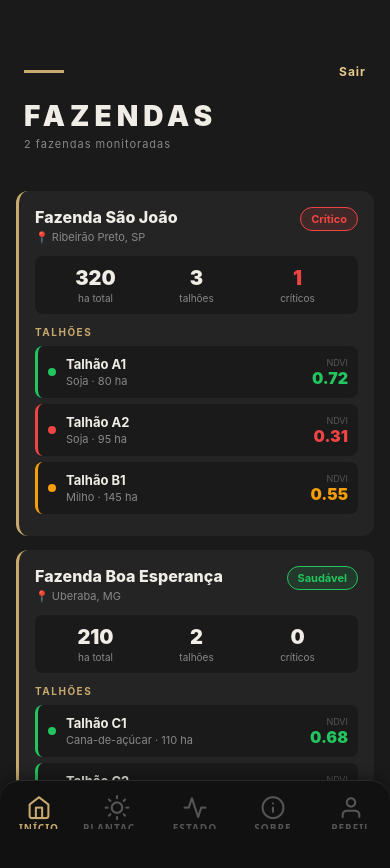
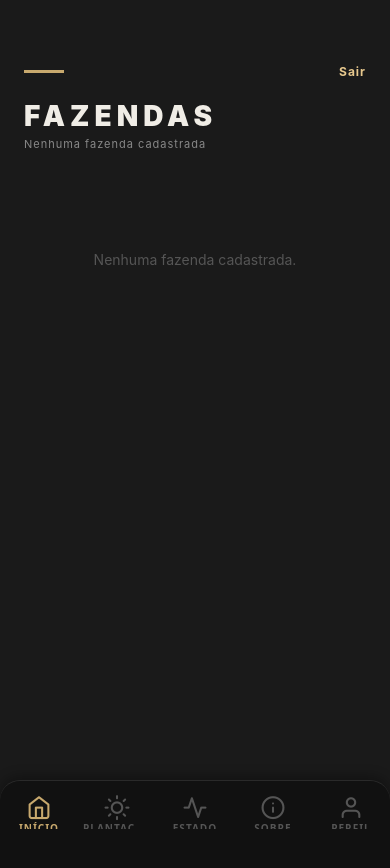
Before and after one commit to Felipe-Furlanetto0504/GS-Mobile, a React Native app in the folder GS-Mobile/: screen /App in a window 390 px wide. Shown: the top 868 px of the page. Built offline with nearby package versions, Linux system fonts and the light colour scheme.

Commit message:
feat:"A fazenda cadastrada aparece em Home.js"

```diff
--- a/GS-Mobile/src/screens/Home.js
+++ b/GS-Mobile/src/screens/Home.js
@@ -1,104 +1,42 @@
-// src/screens/Home.js  (Fazendas — tela principal)
 import { useEffect, useState, useCallback } from 'react';
 import {
-  View, Text, FlatList, TouchableOpacity, StyleSheet,
+  View, Text, ScrollView, TouchableOpacity, StyleSheet,
   StatusBar, RefreshControl, Alert,
 } from 'react-native';
 import AsyncStorage from '@react-native-async-storage/async-storage';
-import { Colors, corStatus } from '../constants/colors';
-import { mockFazendas } from '../services/mockData';
-// import { getFazendas } from '../services/api';
+import { Colors } from '../constants/colors';
 
 export default function Home({ navigation }) {
-  const [fazendas,   setFazendas]   = useState([]);
+  const [fazenda,    setFazenda]    = useState(null);
   const [loading,    setLoading]    = useState(true);
   const [refreshing, setRefreshing] = useState(false);
 
-  const carregar = async () => {
+  const carregar = useCallback(async () => {
     try {
-      // const { data } = await getFazendas();
-      // setFazendas(data);
-      await new Promise((r) => setTimeout(r, 600));
-      setFazendas(mockFazendas);
+      const raw = await AsyncStorage.getItem('INFORMACOES');
+      if (raw) setFazenda(JSON.parse(raw));
     } catch {
-      Alert.alert('Erro', 'Não foi possível carregar as fazendas.');
+      Alert.alert('Erro', 'Não foi possível carregar os dados.');
     } finally {
       setLoading(false);
       setRefreshing(false);
     }
-  };
+  }, []);
 
-  useEffect(() => { carregar(); }, []);
-  const onRefresh = useCallback(() => { setRefreshing(true); carregar(); }, []);
+  useEffect(() => { carregar(); }, [carregar]);
+
+  const onRefresh = useCallback(() => { setRefreshing(true); carregar(); }, [carregar]);
 
   async function sair() {
     Alert.alert('Sair', 'Deseja encerrar a sessão?', [
       { text: 'Cancelar', style: 'cancel' },
       {
         text: 'Sair', style: 'destructive', onPress: async () => {
-          await AsyncStorage.removeItem('@agroguard:token');
+          await AsyncStorage.removeItem('Logado');
           navigation.reset({ index: 0, routes: [{ name: 'Login' }] });
         },
       },
     ]);
-  }
-
-  function statusFazenda(talhoes) {
-    if (talhoes.some((t) => t.status_atual === 'Crítico'))       return 'Crítico';
-    if (talhoes.some((t) => t.status_atual === 'Em Observação')) return 'Em Observação';
-    return 'Saudável';
-  }
-
-  function renderTalhao(t) {
-    return (
-      <View key={t.id} style={[s.talhaoRow, { borderLeftColor: corStatus(t.status_atual) }]}>
-        <View style={[s.talhaoDot, { backgroundColor: corStatus(t.status_atual) }]} />
-        <View style={{ flex: 1 }}>
-          <Text style={s.talhaoNome}>{t.nome}</Text>
-          <Text style={s.talhaoSub}>{t.cultura_plantada} · {t.area_hectares} ha</Text>
-        </View>
-        <View style={s.ndviWrap}>
-          <Text style={s.ndviLabel}>NDVI</Text>
-          <Text style={[s.ndviValor, { color: corStatus(t.status_atual) }]}>
-            {t.indice_ndvi.toFixed(2)}
-          </Text>
-        </View>
-      </View>
-    );
-  }
-
-  function renderFazenda({ item }) {
-    const st     = statusFazenda(item.talhoes);
-    const criticos = item.talhoes.filter((t) => t.status_atual === 'Crítico').length;
-    return (
-      <View style={s.card}>
-        <View style={s.cardTop}>
-          <View style={{ flex: 1 }}>
-            <Text style={s.cardNome}>{item.nome}</Text>
-            <Text style={s.cardLocal}>📍 {item.municipio}, {item.estado}</Text>
-          </View>
-          <View style={[s.badge, { backgroundColor: corStatus(st) + '22', borderColor: corStatus(st) }]}>
-            <Text style={[s.badgeTexto, { color: corStatus(st) }]}>{st}</Text>
-          </View>
-        </View>
-
-        <View style={s.metricas}>
-          {[
-            { v: item.area_total_hectares, l: 'ha total' },
-            { v: item.talhoes.length,      l: 'talhões' },
-            { v: criticos,                 l: 'críticos', c: criticos > 0 ? Colors.critico : null },
-          ].map(({ v, l, c }) => (
-            <View key={l} style={s.metricaItem}>
-              <Text style={[s.metricaValor, c && { color: c }]}>{v}</Text>
-              <Text style={s.metricaLabel}>{l}</Text>
-            </View>
-          ))}
-        </View>
-
-        <Text style={s.secaoLabel}>TALHÕES</Text>
-        {item.talhoes.map(renderTalhao)}
-      </View>
-    );
   }
 
   return (
@@ -113,20 +51,41 @@ export default function Home({ navigation }) {
           </TouchableOpacity>
         </View>
         <Text style={s.titulo}>FAZENDAS</Text>
-        <Text style={s.subtitulo}>{fazendas.length} fazenda{fazendas.length !== 1 ? 's' : ''} monitorada{fazendas.length !== 1 ? 's' : ''}</Text>
+        <Text style={s.subtitulo}>{fazenda ? '1 fazenda monitorada' : 'Nenhuma fazenda cadastrada'}</Text>
       </View>
 
       {loading ? (
-        <View style={s.centrado}><Text style={s.loadingTexto}>Carregando fazendas...</Text></View>
+        <View style={s.centrado}>
+          <Text style={s.loadingTexto}>Carregando...</Text>
+        </View>
       ) : (
-        <FlatList
-          data={fazendas}
-          keyExtractor={(i) => String(i.id)}
-          renderItem={renderFazenda}
+        <ScrollView
           contentContainerStyle={s.lista}
           refreshControl={<RefreshControl refreshing={refreshing} onRefresh={onRefresh} tintColor={Colors.primario} />}
-          ListEmptyComponent={<View style={s.centrado}><Text style={s.emptyTexto}>Nenhuma fazenda cadastrada.</Text></View>}
-        />
+        >
+          {fazenda ? (
+            <View style={s.card}>
+              <View style={s.cardTop}>
+                <View style={{ flex: 1 }}>
+                  <Text style={s.cardNome}>{fazenda.nomeFazenda}</Text>
+                  <Text style={s.cardDono}>👤 {fazenda.nome}</Text>
+                </View>
+                <View style={s.badge}>
+                  <Text style={s.badgeTexto}>Saudável</Text>
+                </View>
+              </View>
+
+              <Text style={s.secaoLabel}>TALHÕES</Text>
+              <View style={s.talhaoVazio}>
+                <Text style={s.talhaoVazioTexto}>Nenhum talhão cadastrado.</Text>
+              </View>
+            </View>
+          ) : (
+            <View style={s.centrado}>
+              <Text style={s.emptyTexto}>Nenhuma fazenda cadastrada.</Text>
+            </View>
+          )}
+        </ScrollView>
       )}
     </View>
   );
@@ -188,7 +147,6 @@ const s = StyleSheet.create({
   },
   lista: {
     padding: 16,
-    gap: 14,
   },
   card: {
     backgroundColor: Colors.fundoCard,
@@ -200,14 +158,14 @@ const s = StyleSheet.create({
   cardTop: {
     flexDirection: 'row',
     alignItems: 'flex-start',
-    marginBottom: 12,
+    marginBottom: 16,
   },
   cardNome: {
     fontSize: 16,
     fontWeight: '800',
     color: Colors.textoPrimario,
   },
-  cardLocal: {
+  cardDono: {
     fontSize: 11,
     color: Colors.textoSub,
     marginTop: 3,
@@ -217,32 +175,14 @@ const s = StyleSheet.create({
     paddingVertical: 4,
     borderRadius: 20,
     borderWidth: 1,
+    borderColor: Colors.saudavel,
+    backgroundColor: Colors.saudavel + '22',
     marginLeft: 8,
   },
   badgeTexto: {
     fontSize: 11,
     fontWeight: '700',
-  },
-  metricas: {
-    flexDirection: 'row',
-    backgroundColor: Colors.fundo,
-    borderRadius: 8,
-    padding: 10,
-    marginBottom: 12,
-  },
-  metricaItem: {
-    flex: 1,
-    alignItems: 'center',
-  },
-  metricaValor: {
-    fontSize: 20,
-    fontWeight: '900',
-    color: Colors.textoPrimario,
-  },
-  metricaLabel: {
-    fontSize: 10,
-    color: Colors.textoSub,
-    marginTop: 2,
+    color: Colors.saudavel,
   },
   secaoLabel: {
     fontSize: 10,
@@ -251,40 +191,14 @@ const s = StyleSheet.create({
     letterSpacing: 1.5,
     marginBottom: 8,
   },
-  talhaoRow: {
-    flexDirection: 'row',
-    alignItems: 'center',
+  talhaoVazio: {
     backgroundColor: Colors.fundo,
     borderRadius: 8,
-    borderLeftWidth: 3,
-    padding: 10,
-    marginBottom: 6,
-    gap: 10,
+    padding: 14,
+    alignItems: 'center',
   },
-  talhaoDot: {
-    width: 8,
-    height: 8,
-    borderRadius: 4,
-  },
-  talhaoNome: {
-    fontSize: 13,
-    fontWeight: '700',
-    color: Colors.textoPrimario,
-  },
-  talhaoSub: {
-    fontSize: 11,
-    color: Colors.textoSub,
-    marginTop: 2,
-  },
-  ndviWrap: {
-    alignItems: 'flex-end',
-  },
-  ndviLabel: {
-    fontSize: 9,
+  talhaoVazioTexto: {
+    fontSize: 12,
     color: Colors.textoTercio,
   },
-  ndviValor: {
-    fontSize: 16,
-    fontWeight: '900',
-  },
 });
```
